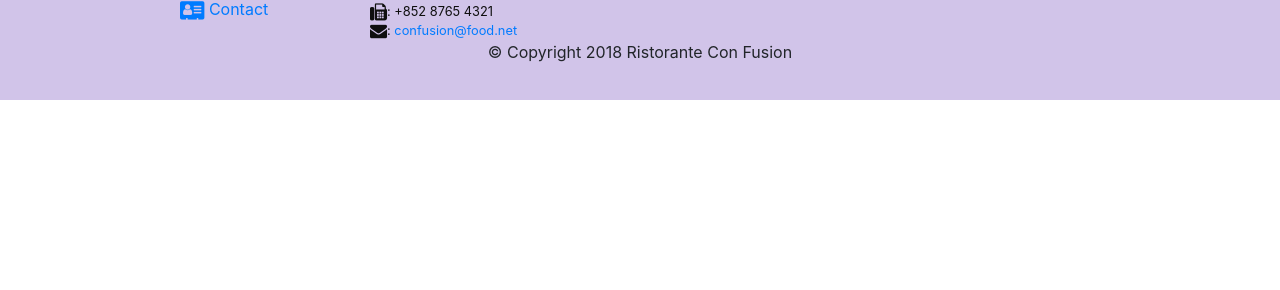
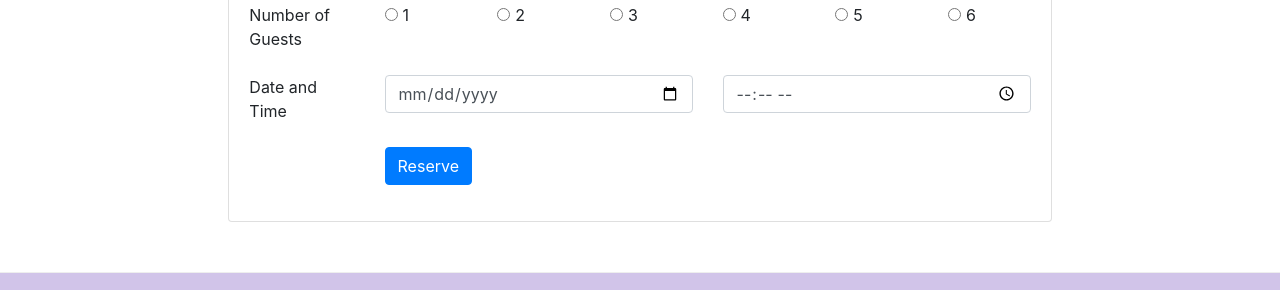
Before and after one commit to AlexGeControl/Full-Stacker--01-Bootstrap, a website: page index.html in a window 1280 px wide. Shown: the part 1207-1497 px from the top of the page. Before the commit the page ends 1307 px from the top, so only its background shows below. Drawn offline with nearby package versions, Linux system fonts and the light colour scheme.

Commit message:
finish assignment 2.

```diff
--- a/index.html
+++ b/index.html
@@ -70,7 +70,7 @@
 
         <header class="jumbotron">
             <div class="container">
-                <div class="row row-header">
+                <div class="row row-header align-items-center">
                     <!-- restaurant jumbotron logo -->
                     <div class="col-12 col-sm-6">
                         <h1>Ristorante con Fusion</h1>
@@ -79,7 +79,11 @@
 
                     <!-- restaurant logo placeholder -->
                     <div class="col-12 col-sm">
-                        <img class="img-fluid" src="static/img/logo.png">
+                        <img class="img-fluid mx-auto d-block" src="static/img/logo.png">
+                    </div>
+
+                    <div class="col-12 col-sm">
+                        <a class="btn btn-warning btn-sm btn-block" role="button" href="#form-reserve-a-table">Reserve Table</a>
                     </div>
                 </div>
             </div>
@@ -144,6 +148,88 @@
                                 Award winning three-star Michelin chef with wide International experience having worked closely with whos-who in the culinary world, he specializes in creating mouthwatering Indo-Italian fusion experiences.
                             </p>
                         </div>
+                    </div>
+                </div>
+            </div>
+        </div>
+
+        <div class="row row-content">
+            <div class="col-12 col-sm-8 offset-sm-2">
+                <div class="card" id="form-reserve-a-table">
+                    <h3 class="card-header bg-warning text-white">Reserve a Table</h3>
+                    <div class="card-body">
+                        <form>
+                            <!-- number of guests -->
+                            <div class="form-group row">
+                                <div class="col-12 col-md-2">
+                                    <label class="form-label" for="num-of-guests">Number of Guests</label>
+                                </div>
+                                <div class="col-12 col-md-10">
+                                    <div class="row">
+                                        <!-- num. of guests: 1 -->
+                                        <div class="col">
+                                            <div class="form-check form-check-inline">
+                                                <input class="form-check-input" type="radio" id="options1" name="options1" value="1">
+                                                <label class="form-check-label" for="options1">1</label>
+                                            </div>
+                                        </div>
+                                        <!-- num. of guests: 2 -->
+                                        <div class="col">
+                                            <div class="form-check form-check-inline">
+                                                <input class="form-check-input" type="radio" id="options2" name="options2" value="2">
+                                                <label class="form-check-label" for="options2">2</label>
+                                            </div>
+                                        </div>
+                                        <!-- num. of guests: 3 -->
+                                        <div class="col">
+                                            <div class="form-check form-check-inline">
+                                                <input class="form-check-input" type="radio" id="options3" name="options3" value="3">
+                                                <label class="form-check-label" for="options3">3</label>
+                                            </div>
+                                        </div>
+                                        <!-- num. of guests: 4 -->
+                                        <div class="col">
+                                            <div class="form-check form-check-inline">
+                                                <input class="form-check-input" type="radio" id="options4" name="options4" value="4">
+                                                <label class="form-check-label" for="options4">4</label>
+                                            </div>
+                                        </div>
+                                        <!-- num. of guests: 5 -->
+                                        <div class="col">
+                                            <div class="form-check form-check-inline">
+                                                <input class="form-check-input" type="radio" id="options5" name="options5" value="5">
+                                                <label class="form-check-label" for="options5">5</label>
+                                            </div>
+                                        </div>
+                                        <!-- num. of guests: 6 -->
+                                        <div class="col">
+                                            <div class="form-check form-check-inline">
+                                                <input class="form-check-input" type="radio" id="options6" name="options6" value="6">
+                                                <label class="form-check-label" for="options6">6</label>
+                                            </div>
+                                        </div>
+                                    </div>
+                                </div>
+                            </div>
+                            <!-- date and time -->
+                            <div class="form-group row">
+                                <div class="col-12 col-md-2">
+                                    <label class="form-labbel" for="time">Date and Time</label>
+                                </div>
+                                <div class="col-12 col-md-5">
+                                    <input class="form-control" type="date" id="date" name="date" placeholder="Date">
+                                </div>
+                                <div class="col-12 col-md-5">
+                                    <input class="form-control" type="time" id="time" name="time" placeholder="Time">
+                                </div>
+                            </div>
+                            <!-- confirm reservation -->
+                            <div class="form-group row">
+                                <div class="col-md-10 offset-md-2">
+                                    <button class="btn btn-primary" type="submit">Reserve</button>
+                                </div>
+                            </div>
+                        </form>
                     </div>
                 </div>
             </div>
```
Also changed, not shown: contactus.html (+0 -1 lines).
